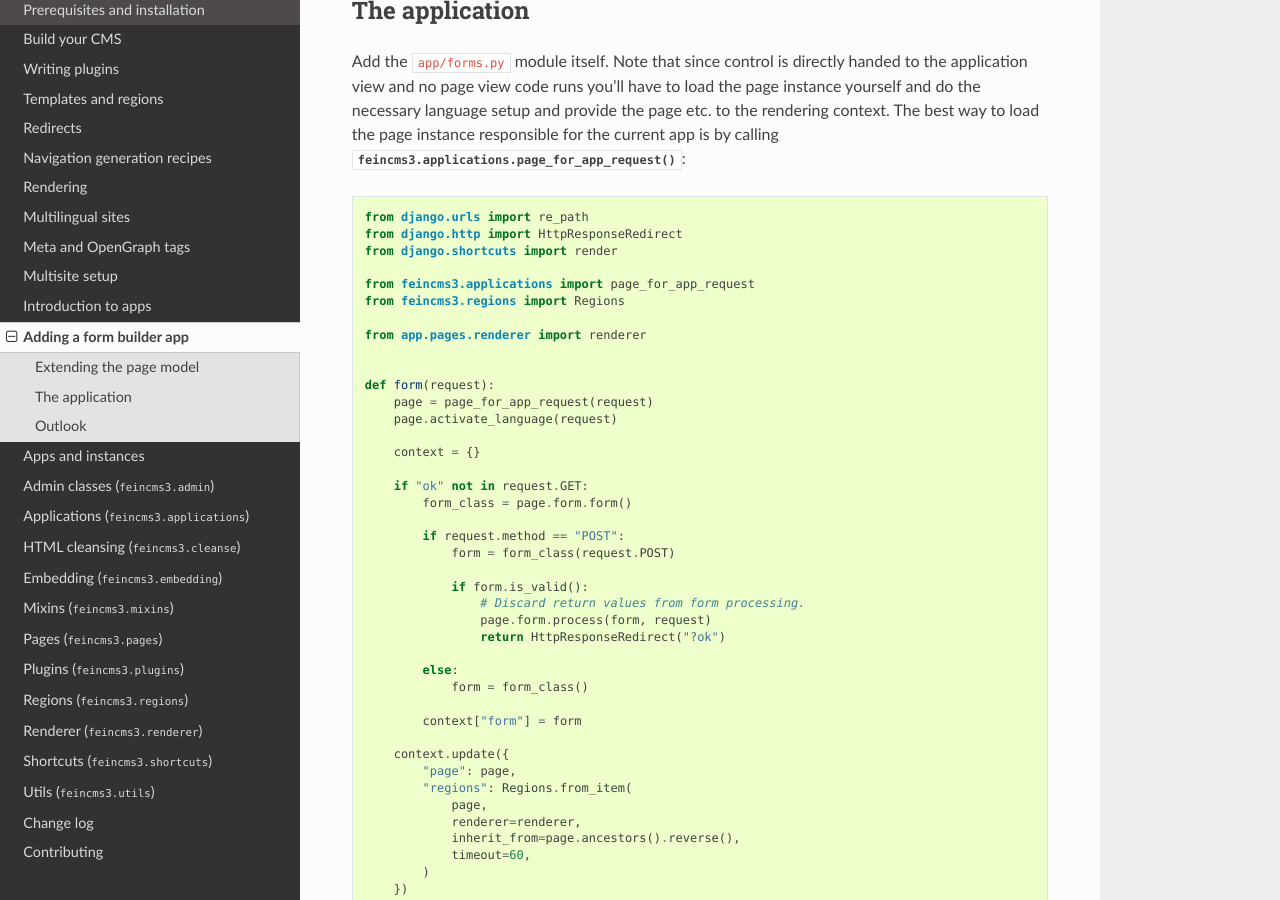
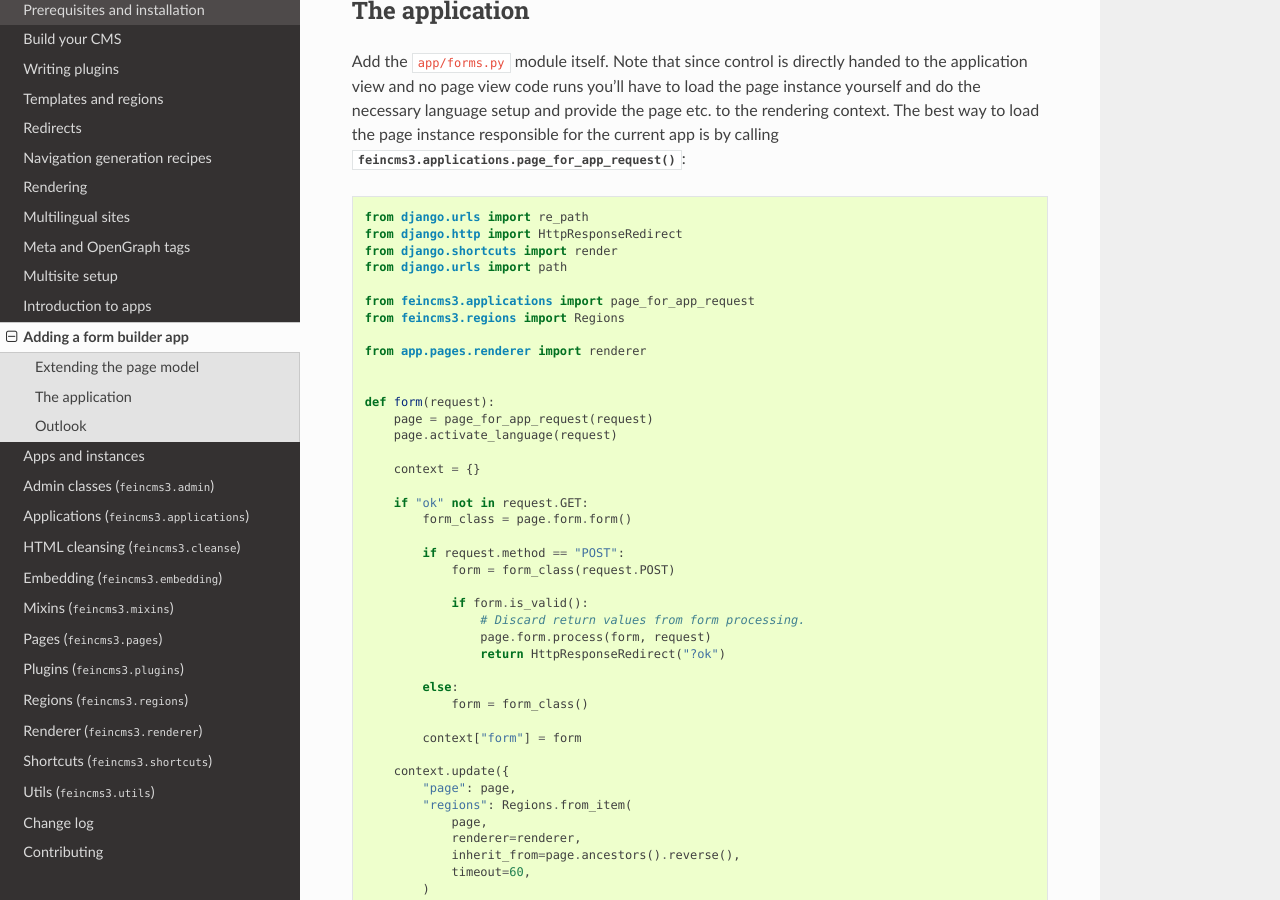
Before and after one commit to feincms/feincms3, a Sphinx documentation site: the page built from docs/guides/apps-form-builder.rst, in a window 1280 px wide and 900 px high, scrolled down 1140 px. Built offline with Sphinx 7.4.7 and the Read the Docs theme 2.0.0, drawn with Linux system fonts in a browser that asks for light colours; the version number could not be read and is left out.

Commit message:
Update docs/guides/apps-form-builder.rst
Co-authored-by: Matthias Kestenholz <mk@feinheit.ch>

```diff
--- a/docs/guides/apps-form-builder.rst
+++ b/docs/guides/apps-form-builder.rst
@@ -75,6 +75,7 @@ calling :func:`feincms3.applications.page_for_app_request`:
     from django.urls import re_path
     from django.http import HttpResponseRedirect
     from django.shortcuts import render
+    from django.urls import path
 
     from feincms3.applications import page_for_app_request
     from feincms3.regions import Regions
```
